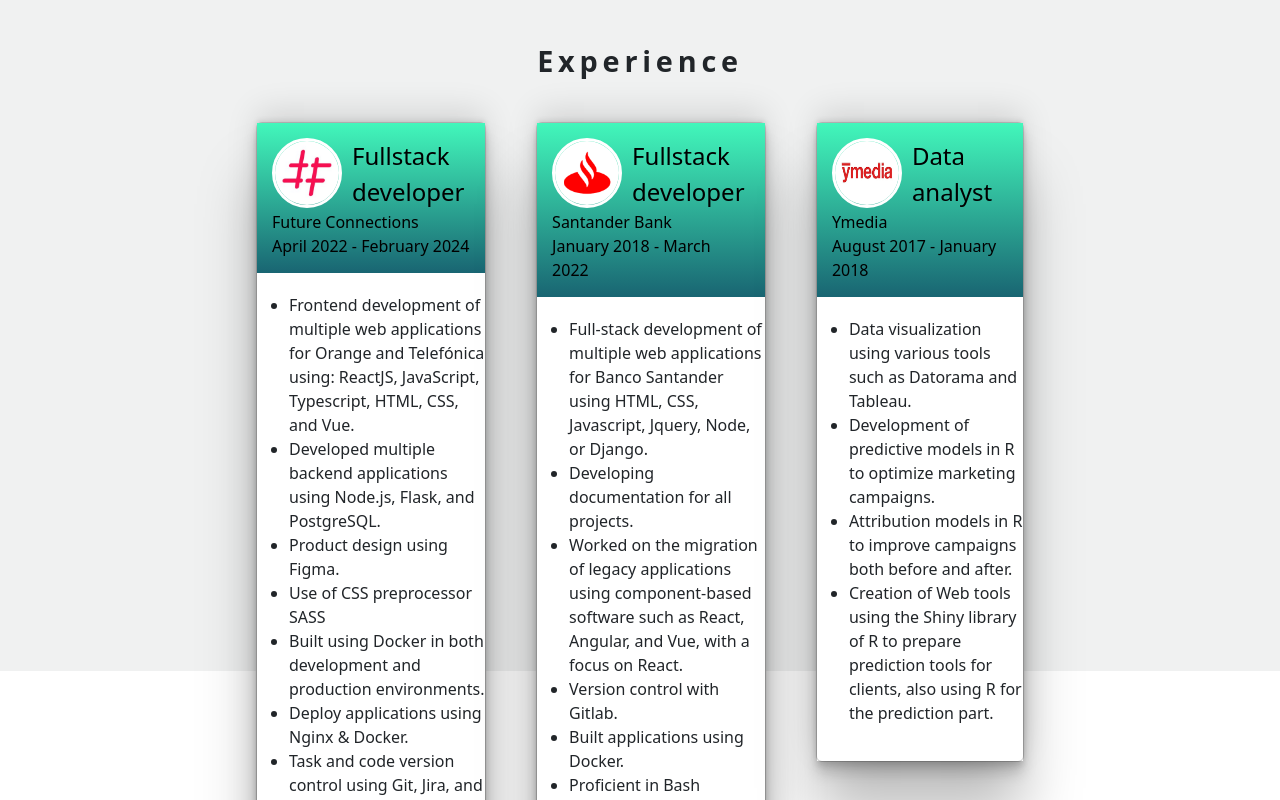
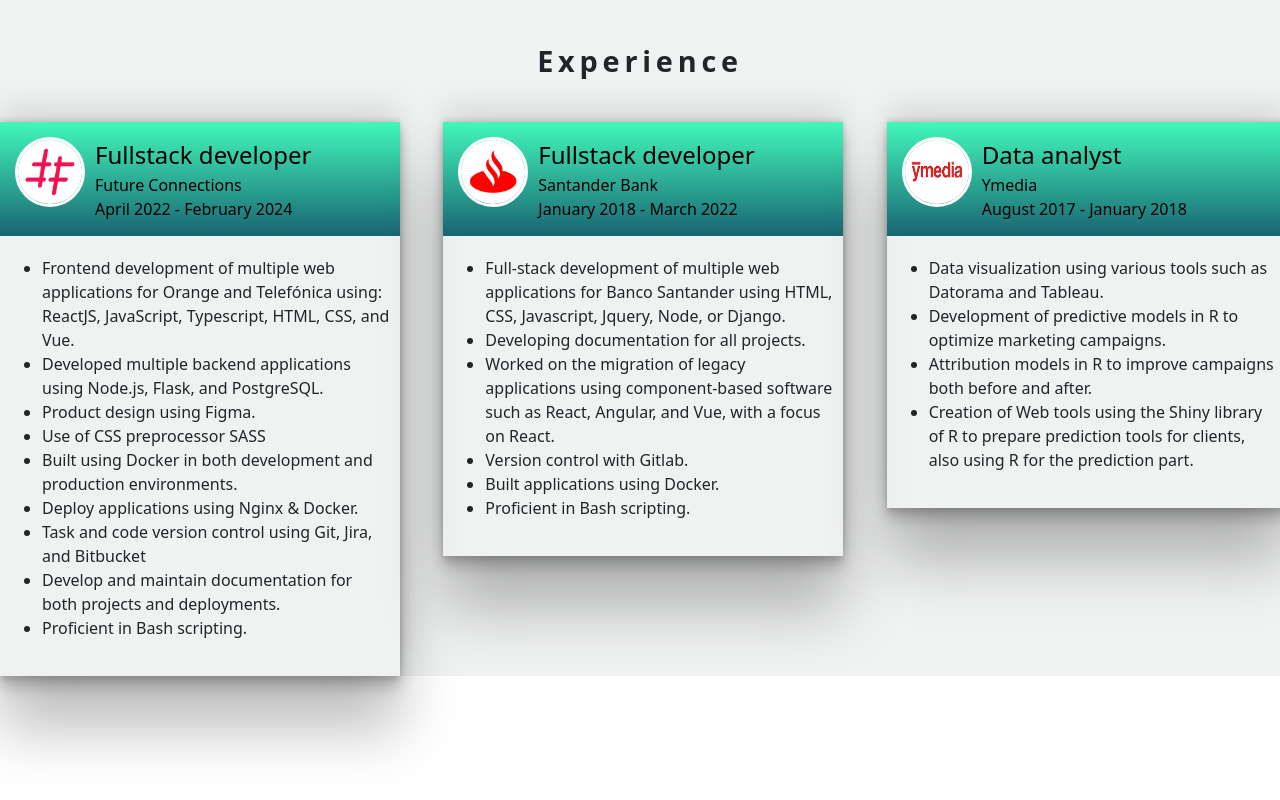
Before and after one commit to carlesDeveloper/personalPage, a React (Vite) app in the folder frontend_personal_page/: page / in a window 1280 px wide. Shown: the part 880-1680 px from the top of the page. Built offline with nearby package versions, Linux system fonts and the light colour scheme.

Commit message:
experience animation

```diff
--- a/frontend_personal_page/src/assets/experience.css
+++ b/frontend_personal_page/src/assets/experience.css
@@ -16,13 +16,13 @@
 }
 
 .experience__cards{
-    width: 60%;
     margin: auto;
     margin-top: 5vh;
     display: flex;
     justify-content: center;
     align-items: flex-start;
     gap: 50px;
+    background-color: #F0F1F1;
 }
 
 .header__card{
@@ -53,9 +53,27 @@
 }
 
 .card-body{
+    width: 400px;
     padding: 0 !important;
     box-shadow: rgba(0, 0, 0, 0.25) 0px 54px 55px, rgba(0, 0, 0, 0.12) 0px -12px 30px, rgba(0, 0, 0, 0.12) 0px 4px 6px, rgba(0, 0, 0, 0.17) 0px 12px 13px, rgba(0, 0, 0, 0.09) 0px -3px 5px;
+    animation-name: moverIzquierda;
+    animation-duration: 1s;
+    animation-timing-function: ease-in-out;
 }
 .card-text{
-    padding: 20px 0;
+    padding: 20px 10px 20px;
 }
+
+.card{
+    background-color: transparent !important;
+    border: none !important;
+}
+
+@keyframes moverIzquierda {
+    from {
+        transform: translateX(200px);
+    }
+    to {
+        transform: translateX(0);
+    }
+}
```
